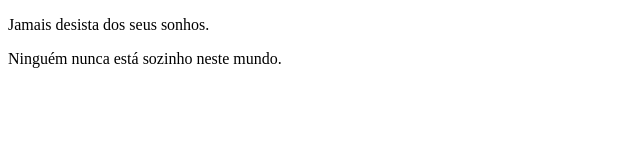
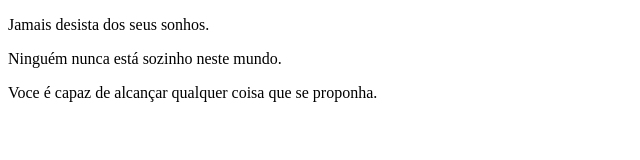
Before and after one commit to Edson-Rodrigues-Fatec/Frases-Motivacionais, a plain HTML site: page index.html in a window 1280 px wide. Shown: the whole page, without its empty margins (0-640 px from the left). Drawn offline with Linux system fonts and the light colour scheme.

Commit message:
Frase motivacional 3.

```diff
--- a/index.html
+++ b/index.html
@@ -8,5 +8,6 @@
 <body>
     <p>Jamais desista dos seus sonhos.</p>
     <p>Ninguém nunca está sozinho neste mundo.</p>
+    <p>Voce é capaz de alcançar qualquer coisa que se proponha.</p>
 </body>
 </html>
```
